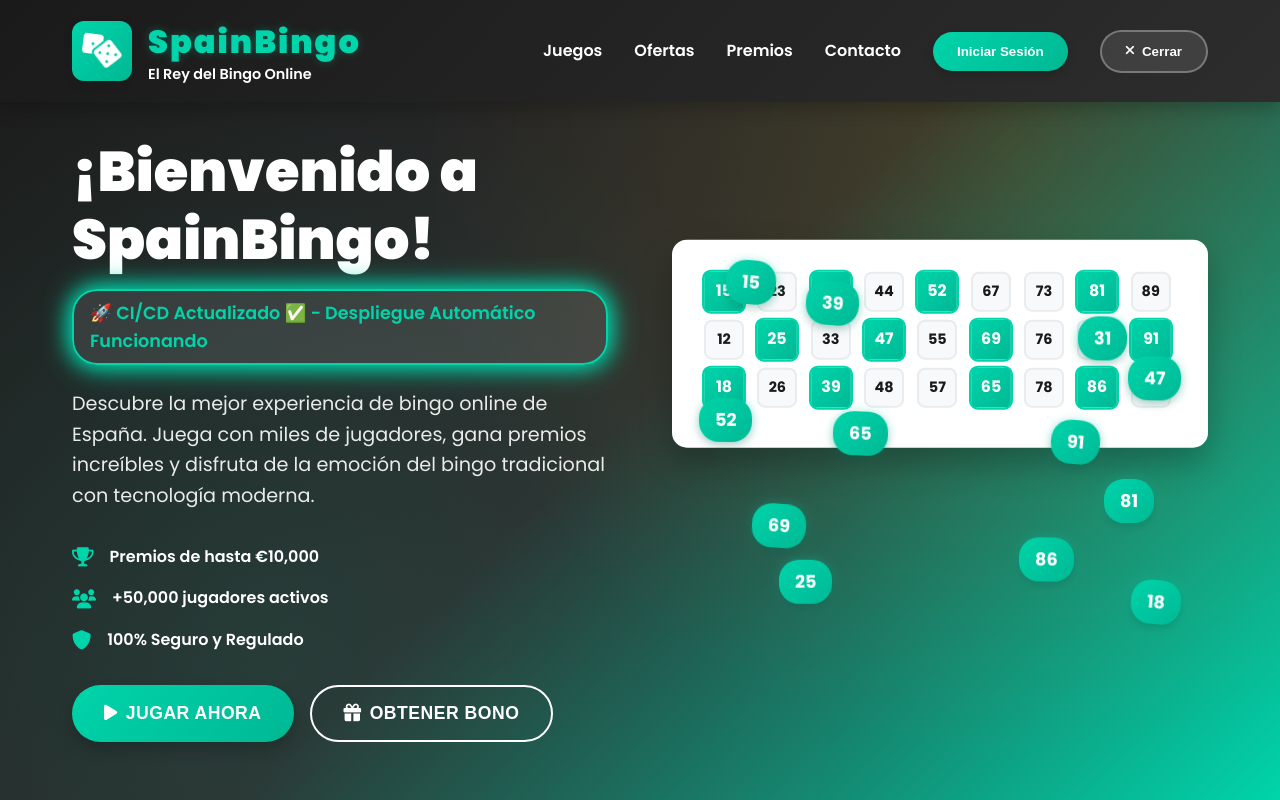
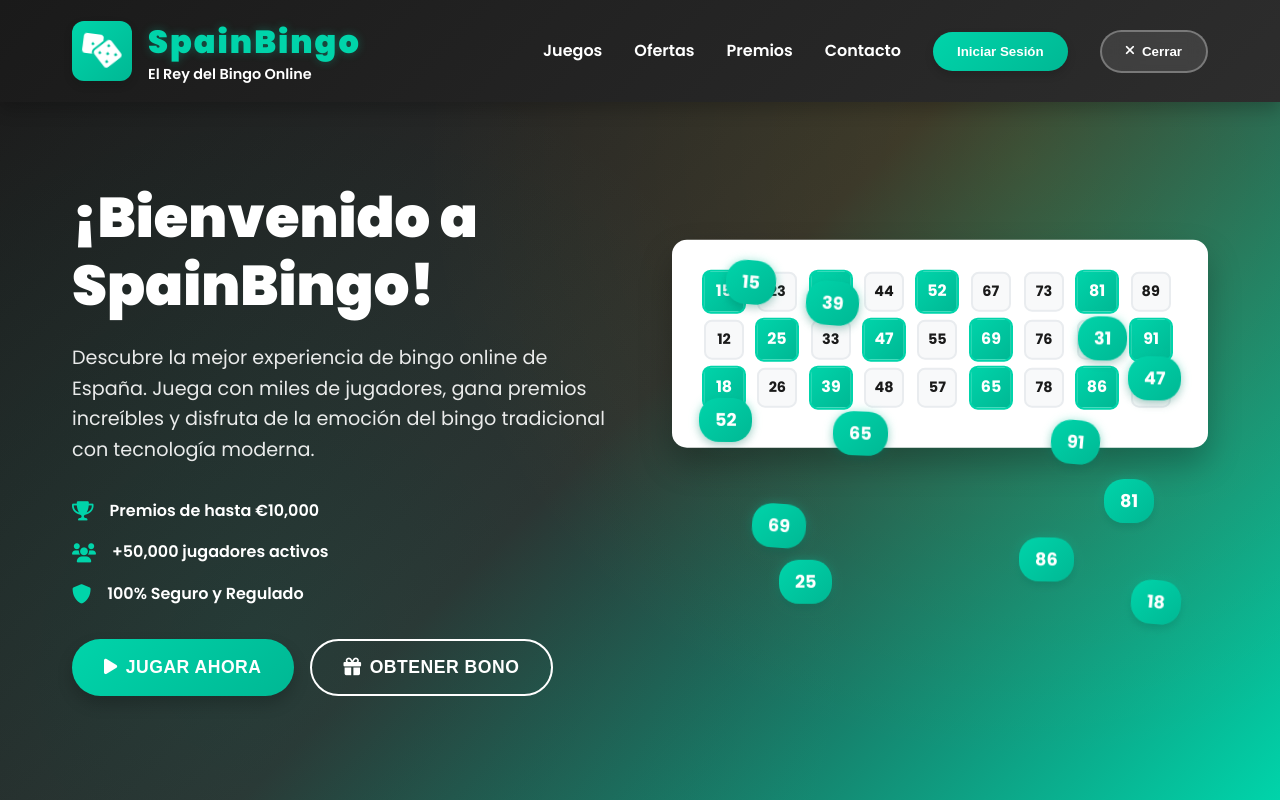
Before and after one commit to waltersacchetti/spainbingo, a website: page welcome.html in a window 1280 px wide. Shown: the top 800 px of the page. Drawn offline with Linux system fonts and the light colour scheme.

Commit message:
Revertir cambios de prueba - Limpiar aplicación

```diff
--- a/public/welcome-styles.css
+++ b/public/welcome-styles.css
@@ -266,30 +266,8 @@ body {
     font-size: 3.5rem;
     font-weight: 900;
     color: white;
-    margin-bottom: 1rem;
+    margin-bottom: 1.5rem;
     line-height: 1.2;
-}
-
-.ci-cd-status {
-    font-size: 1.1rem;
-    font-weight: 600;
-    color: var(--accent-color);
-    margin-bottom: 1.5rem;
-    padding: 0.5rem 1rem;
-    background: rgba(255, 255, 255, 0.1);
-    border-radius: 25px;
-    display: inline-block;
-    border: 2px solid var(--accent-color);
-    animation: ciCdPulse 2s ease-in-out infinite alternate;
-}
-
-@keyframes ciCdPulse {
-    from {
-        box-shadow: 0 0 10px var(--accent-color);
-    }
-    to {
-        box-shadow: 0 0 20px var(--accent-color), 0 0 30px var(--accent-color);
-    }
 }
 
 .hero-text p {
--- a/welcome-styles.css
+++ b/welcome-styles.css
@@ -266,30 +266,8 @@ body {
     font-size: 3.5rem;
     font-weight: 900;
     color: white;
-    margin-bottom: 1rem;
+    margin-bottom: 1.5rem;
     line-height: 1.2;
-}
-
-.ci-cd-status {
-    font-size: 1.1rem;
-    font-weight: 600;
-    color: var(--accent-color);
-    margin-bottom: 1.5rem;
-    padding: 0.5rem 1rem;
-    background: rgba(255, 255, 255, 0.1);
-    border-radius: 25px;
-    display: inline-block;
-    border: 2px solid var(--accent-color);
-    animation: ciCdPulse 2s ease-in-out infinite alternate;
-}
-
-@keyframes ciCdPulse {
-    from {
-        box-shadow: 0 0 10px var(--accent-color);
-    }
-    to {
-        box-shadow: 0 0 20px var(--accent-color), 0 0 30px var(--accent-color);
-    }
 }
 
 .hero-text p {
--- a/welcome.html
+++ b/welcome.html
@@ -48,7 +48,6 @@
         <div class="hero-content">
             <div class="hero-text">
                 <h2>¡Bienvenido a <span class="highlight">SpainBingo</span>!</h2>
-                <div class="ci-cd-status">🚀 CI/CD Actualizado ✅ - Despliegue Automático Funcionando</div>
                 <p>Descubre la mejor experiencia de bingo online de España. Juega con miles de jugadores, gana premios increíbles y disfruta de la emoción del bingo tradicional con tecnología moderna.</p>
                 <div class="hero-features">
                     <div class="feature">
```
Also changed, not shown: index.html (+1 -1 lines), public/index.html (+1 -1 lines), public/welcome.html (+0 -1 lines).
